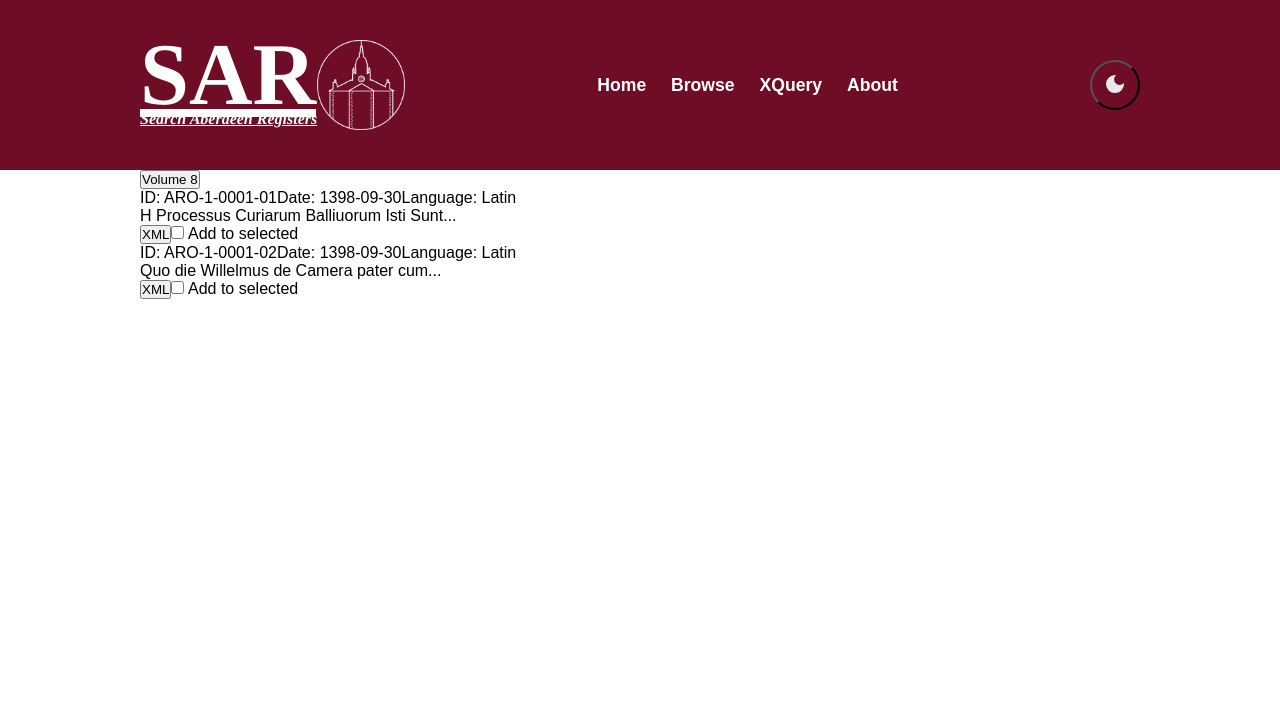
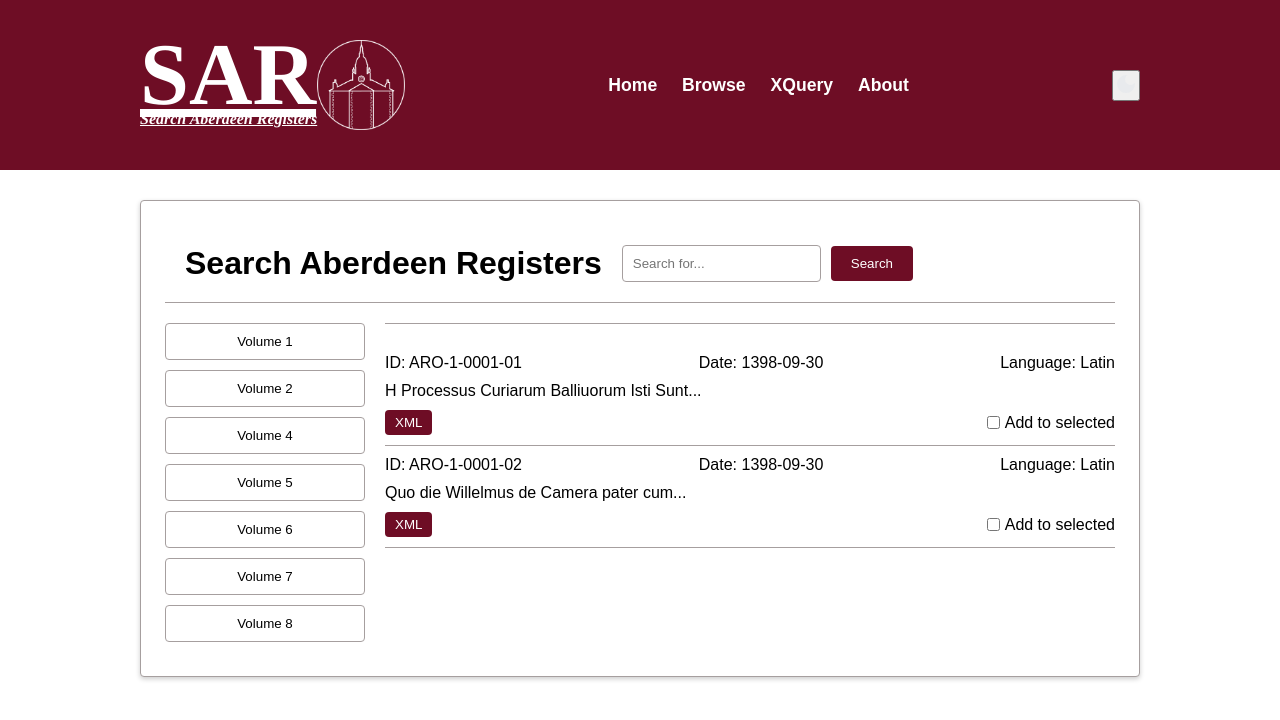
Before and after one commit to GroupLima/SAR-Repo, a Vue app in the folder search-app/front-end/: page /browse in a window 1280 px wide. Shown: the top 720 px of the page. Built offline with nearby package versions, Linux system fonts and the light colour scheme.

Commit message:
browse page css
browsw page looking slay

```diff
--- a/search-app/front-end/src/assets/sass/app.css
+++ b/search-app/front-end/src/assets/sass/app.css
@@ -9,63 +9,6 @@ body {
   /*opacity: 0; /* Initially hidden */
   font-family: Arial, sans-serif;
   background-color: #ffffff;
-}
-.dark{
-  background-color: #333030;
-  color: #ccc;
-  color-scheme: dark;
-}
-.dark .highlight {
-  background-color: #6e0d25;
-}
-.highlight {
-  background-color: yellow;
-}
-::selection {
-  background: #6e0d25;
-  color: #ffffff;
-}
-
-.page-changer {
-  display: flex;
-  justify-content: center;
-  margin: 30px;
-}
-
-.result-item {
-  position: relative;
-  border: 1px solid #ccc;
-  border-radius: 4px;
-  box-shadow: 0 2px 5px rgba(0, 0, 0, 0.2);
-  width: 100%;
-  padding: 24px;
-  margin: 24px 0;}
-
-.results-section {
-  width: 100%;
-  max-width: 1000px;
-  margin: 0 auto;
-}
-
-/* XS */
-@media (max-width: 600px) {
-  .results-section {width: 250px;}
-}
-/* S */
-@media (min-width: 601px) and (max-width: 800px) {
-  .results-section {width: 400px;}
-}
-/* M */
-@media (min-width: 801px) and (max-width: 1000px) {
-  .results-section {width: 600px;}
-}
-/* L */
-@media (min-width: 1001px) and (max-width: 1200px) {
-  .results-section {width: 800px;}
-}
-/* XL */
-@media (min-width: 1201px) {
-  .results-section {width: 1000px;}
 }
 
 .navbar {
@@ -125,16 +68,6 @@ body {
 .navbar .nav-links a:hover {
   text-decoration: underline;
 }
-.navbar .dark-mode-button {
-  height: 50px;
-  width: 50px;
-  padding: 0;
-  border-radius: 50%;
-  background-color: #6e0d25;
-  display: flex;
-  justify-content: center;
-  align-items: center;
-}
 
 header {
   background-color: #ffffff;
@@ -143,13 +76,12 @@ header .header-content {
   max-width: 1000px;
   margin: 0 auto;
 }
-.aro-description {
+header .header-content .aro-description {
   font-size: 3em;
   flex: 1;
   font-family: Times, serif;
   font-style: italic;
   font-weight: bold;
-  margin-top: 200px;
 }
 
 main {
@@ -244,6 +176,17 @@ main .advanced-search-container .advanced-search-dropdown.active {
   display: block;
 }
 
+.UserManual {
+  background-color: #6e0d25;
+  color: #ffffff;
+  padding: 12px 24px;
+  border: none;
+  margin-left: 10px;
+  border-radius: 50px;
+  cursor: pointer;
+  font-weight: bold;
+}
+
 footer {
   background-color: #6e0d25;
   padding: 20px;
@@ -262,6 +205,25 @@ footer .footer-links a {
 }
 footer .footer-links a:hover {
   text-decoration: underline;
+}
+
+.UserManual {
+  background-color: #6e0d25;
+  color: #ffffff;
+  padding: 12px 24px;
+  border: none;
+  border-radius: 50px;
+  font-weight: bold;
+  text-align: center;
+  text-decoration: none;
+  display: inline-block;
+  font-size: 16px;
+  margin: 4px 2px;
+  cursor: pointer;
+  position: absolute;
+  bottom: 0%;
+  right: 20px;
+  z-index: 10;
 }
 
 #app {
@@ -292,6 +254,146 @@ footer .footer-links a:hover {
   font-size: 16px;
 }
 
+.container-browser {
+  position: relative;
+  top: 200px;
+  left: 0;
+  background-color: #ffffff;
+  border: 1px solid #a69f9f;
+  border-radius: 4px;
+  box-shadow: 0 2px 5px rgba(0, 0, 0, 0.2);
+  z-index: 1000;
+  width: 100%;
+  padding: 24px;
+}
+
+.header {
+  background-color: #ffffff;
+  padding: 20px;
+  border-bottom: 1px solid #a69f9f;
+}
+
+.header-left {
+  display: flex;
+  align-items: center;
+}
+.header-left h1 {
+  margin-right: 20px;
+}
+.header-left input {
+  padding: 10px;
+  margin-right: 10px;
+  border: 1px solid #a69f9f;
+  border-radius: 4px;
+}
+
+.search-btn {
+  padding: 10px 20px;
+  background-color: #6e0d25;
+  color: #ffffff;
+  border: none;
+  border-radius: 4px;
+  cursor: pointer;
+}
+.search-btn:hover {
+  background-color: #6e0d25;
+}
+
+.main-content {
+  display: flex;
+  margin-top: 20px;
+}
+
+.volume-nav {
+  width: 200px;
+  margin-right: 20px;
+}
+
+.volume-item {
+  margin-bottom: 10px;
+}
+.volume-item button {
+  width: 100%;
+  padding: 10px;
+  border: 1px solid #a69f9f;
+  border-radius: 4px;
+  background-color: #ffffff;
+  cursor: pointer;
+}
+.volume-item button.active {
+  background-color: #6e0d25;
+  color: #ffffff;
+}
+
+.pages-list {
+  margin-top: 10px;
+}
+.pages-list button {
+  width: 100%;
+  padding: 5px;
+  border: 1px solid #a69f9f;
+  border-radius: 4px;
+  background-color: #ffffff;
+  cursor: pointer;
+}
+.pages-list button.active {
+  background-color: #6e0d25;
+  color: #ffffff;
+}
+
+.content-area {
+  flex: 1;
+}
+
+.current-page-info {
+  margin-bottom: 20px;
+}
+
+.records {
+  border-top: 1px solid #a69f9f;
+  padding-top: 20px;
+}
+
+.record-item {
+  border-bottom: 1px solid #a69f9f;
+  padding: 10px 0;
+}
+
+.record-header {
+  display: flex;
+  justify-content: space-between;
+  margin-bottom: 10px;
+}
+
+.record-content {
+  margin-bottom: 10px;
+}
+
+.record-actions {
+  display: flex;
+  justify-content: space-between;
+}
+
+.xml-btn {
+  padding: 5px 10px;
+  background-color: #6e0d25;
+  color: #ffffff;
+  border: none;
+  border-radius: 4px;
+  cursor: pointer;
+}
+.xml-btn:hover {
+  background-color: #6e0d25;
+}
+
+.select-record {
+  display: flex;
+  align-items: center;
+}
+.select-record input {
+  margin-right: 5px;
+}
+
 .about-stuff {
   position: relative;
   top: 200px;
--- a/search-app/front-end/src/assets/sass/app.scss
+++ b/search-app/front-end/src/assets/sass/app.scss
@@ -222,6 +222,16 @@ $box-shadow: 0 2px 5px rgba(0, 0, 0, 0.2);
       }
     }
   }
+  .UserManual {
+    background-color: $primary-colour;
+    color: $secondary-colour;
+    padding: 12px 24px;
+    border: none;
+    margin-left: 10px;
+    border-radius: $border-radius;
+    cursor: pointer;
+    font-weight: bold;
+}
 
   footer {
     background-color: $primary-colour;
@@ -244,6 +254,24 @@ $box-shadow: 0 2px 5px rgba(0, 0, 0, 0.2);
         }
       }
     }
+  }
+  .UserManual {
+    background-color: $primary-colour;
+    color: $secondary-colour;
+    padding: 12px 24px;
+    border: none;
+    border-radius: $border-radius;
+    font-weight: bold;
+    text-align: center;
+    text-decoration: none;
+    display: inline-block;
+    font-size: 16px;
+    margin: 4px 2px;
+    cursor: pointer;
+    position: absolute;
+    bottom: 0%;
+    right: 20px;
+    z-index: 10;
   }
 
   #app {
@@ -279,6 +307,154 @@ $box-shadow: 0 2px 5px rgba(0, 0, 0, 0.2);
       }
     }
   }
+  .container-browser {
+    position: relative;
+    top: 200px;
+    left: 0;
+    background-color: $secondary-colour;
+    border: 1px solid $light-gray;
+    border-radius: 4px;
+    box-shadow: $box-shadow;
+    z-index: 1000;
+    width: 100%;
+    padding: 24px;
+  }
+
+  .header {
+    background-color: $secondary-colour;
+    padding: 20px;
+    border-bottom: 1px solid $light-gray;
+  }
+
+  .header-left {
+    display: flex;
+    align-items: center;
+
+    h1 {
+      margin-right: 20px;
+    }
+
+    input {
+      padding: 10px;
+      margin-right: 10px;
+      border: 1px solid $light-gray;
+      border-radius: 4px;
+    }
+  }
+
+  .search-btn {
+    padding: 10px 20px;
+    background-color: $primary-colour;
+    color: $secondary-colour;
+    border: none;
+    border-radius: 4px;
+    cursor: pointer;
+
+    &:hover {
+      background-color: $primary-colour;
+    }
+  }
+
+  .main-content {
+    display: flex;
+    margin-top: 20px;
+  }
+
+  .volume-nav {
+    width: 200px;
+    margin-right: 20px;
+  }
+
+  .volume-item {
+    margin-bottom: 10px;
+
+    button {
+      width: 100%;
+      padding: 10px;
+      border: 1px solid $light-gray;
+      border-radius: 4px;
+      background-color: $secondary-colour;
+      cursor: pointer;
+
+      &.active {
+        background-color: $primary-colour;
+        color: $secondary-colour;
+      }
+    }
+  }
+
+  .pages-list {
+    margin-top: 10px;
+
+    button {
+      width: 100%;
+      padding: 5px;
+      border: 1px solid $light-gray;
+      border-radius: 4px;
+      background-color: $secondary-colour;
+      cursor: pointer;
+
+      &.active {
+        background-color: $primary-colour;
+        color: $secondary-colour;
+      }
+    }
+  }
+
+  .content-area {
+    flex: 1;
+  }
+
+  .current-page-info {
+    margin-bottom: 20px;
+  }
+
+  .records {
+    border-top: 1px solid $light-gray;
+    padding-top: 20px;
+  }
+
+  .record-item {
+    border-bottom: 1px solid $light-gray;
+    padding: 10px 0;
+  }
+
+  .record-header {
+    display: flex;
+    justify-content: space-between;
+    margin-bottom: 10px;
+  }
+
+  .record-content {
+    margin-bottom: 10px;
+  }
+
+  .record-actions {
+    display: flex;
+    justify-content: space-between;
+  }
+
+  .xml-btn {
+    padding: 5px 10px;
+    background-color: $primary-colour;
+    color: $secondary-colour;
+    border: none;
+    border-radius: 4px;
+    cursor: pointer;
+
+    &:hover {
+      background-color: $primary-colour;
+    }
+  }
+
+  .select-record {
+    display: flex;
+    align-items: center;
+
+    input {
+      margin-right: 5px;
+    }
+  }
 
   .about-stuff {
     position: relative;
```
Also changed, not shown: 2 other files (tests, documents, lock files or other folders).
